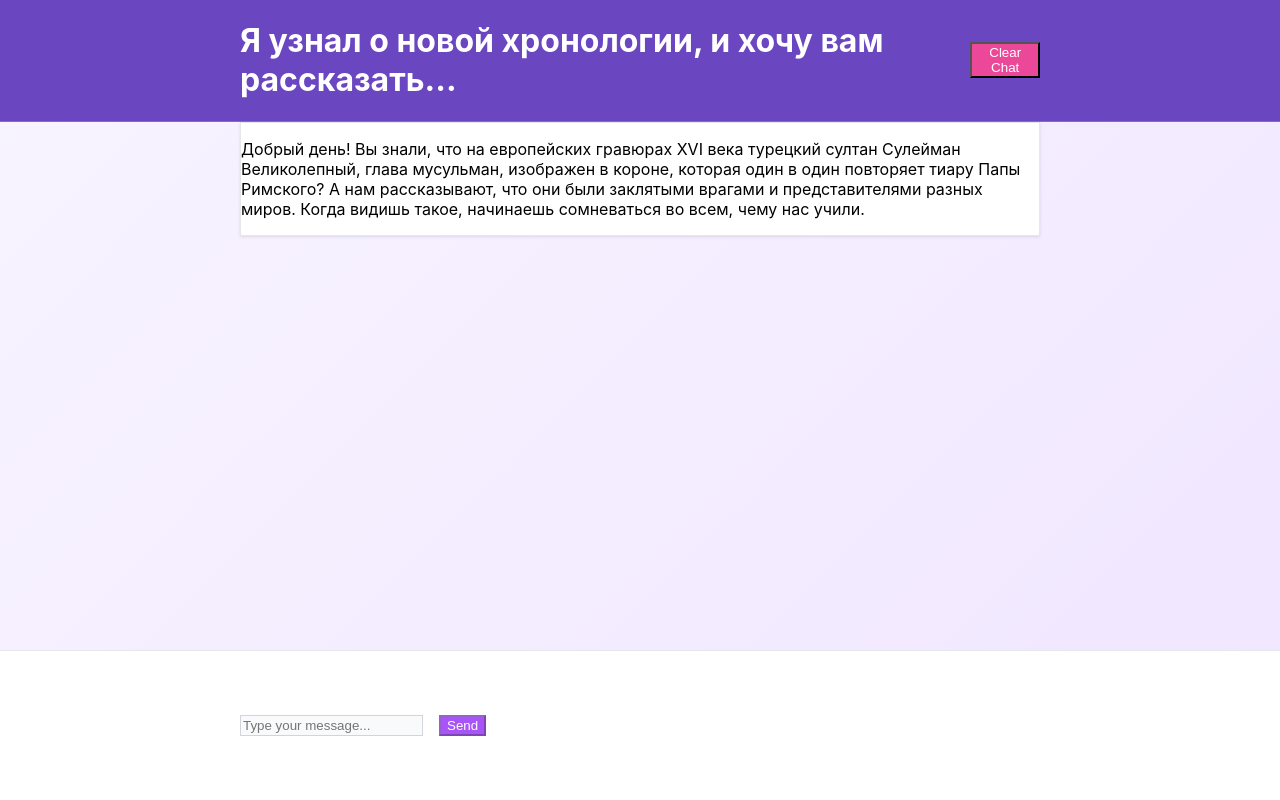
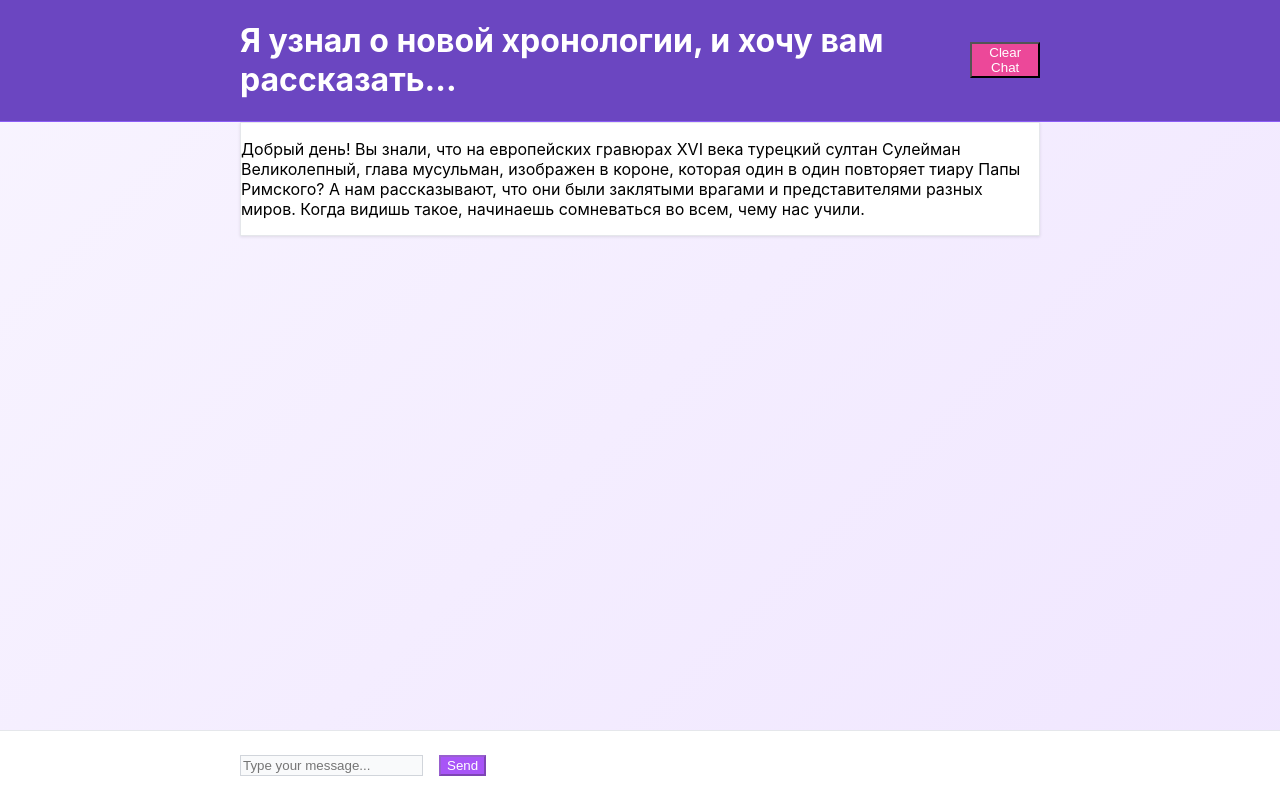
Before and after one commit to sannysanoff/new_chrono_adept, a Next.js app: page / in a window 1280 px wide. Built offline with nearby package versions, Linux system fonts and the light colour scheme.

Commit message:
fix: reduce padding in ChatInterface component.

```diff
--- a/components/ChatInterface.tsx
+++ b/components/ChatInterface.tsx
@@ -183,7 +183,7 @@ export default function ChatInterface({}: ChatInterfaceProps) {
         </div>
       </div>
 
-      <div style={{ backgroundColor: '#ffffff', borderTop: '1px solid #e5e7eb', paddingTop: '64px', paddingBottom: '64px', paddingLeft: '48px', paddingRight: '48px' }}>
+      <div style={{ backgroundColor: '#ffffff', borderTop: '1px solid #e5e7eb', paddingTop: '24px', paddingBottom: '24px', paddingLeft: '48px', paddingRight: '48px' }}>
         <div className="mx-auto" style={{ maxWidth: '800px' }}>
           <form onSubmit={handleSubmit} style={{ display: 'flex', gap: '16px' }}>
             <input
```
